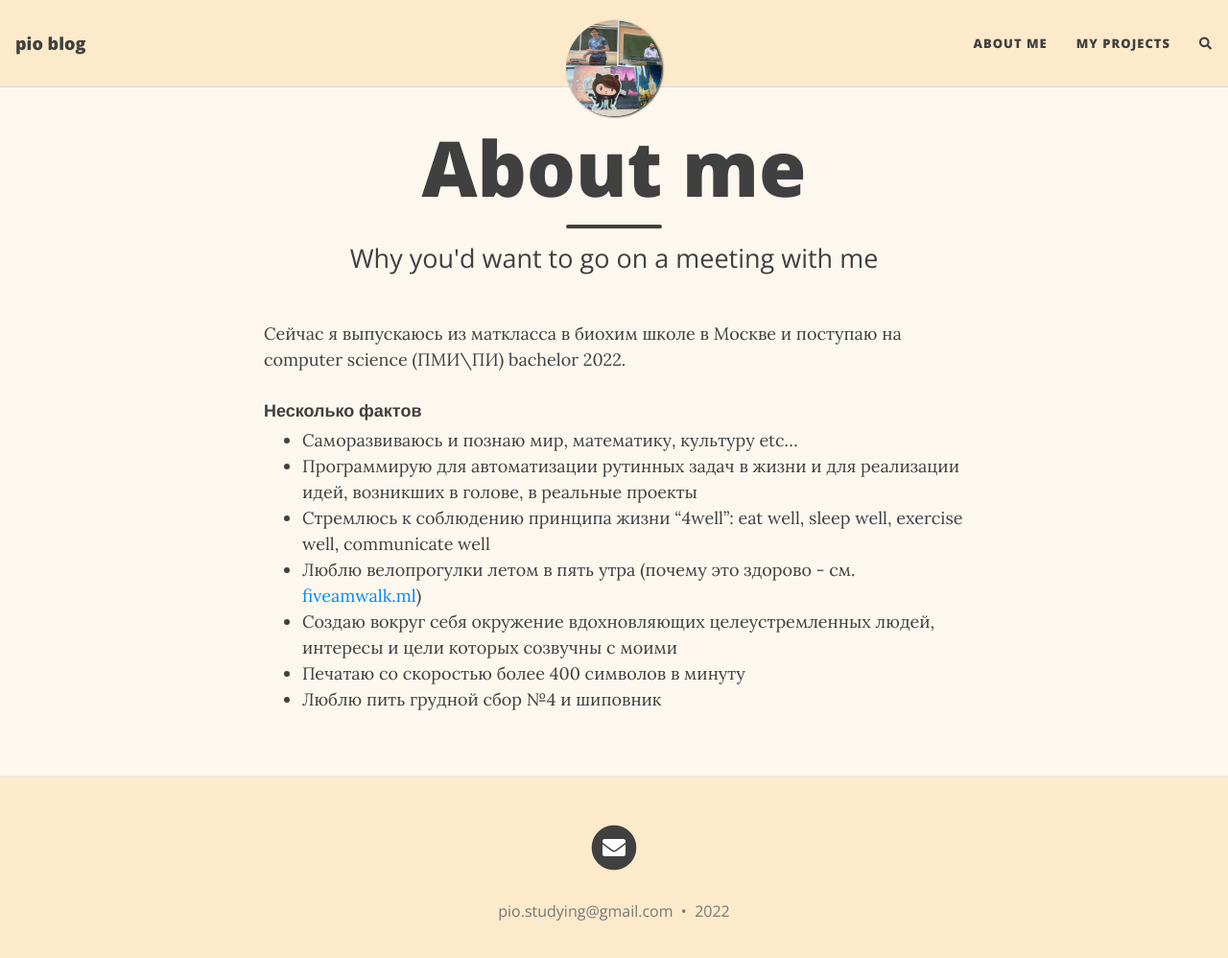
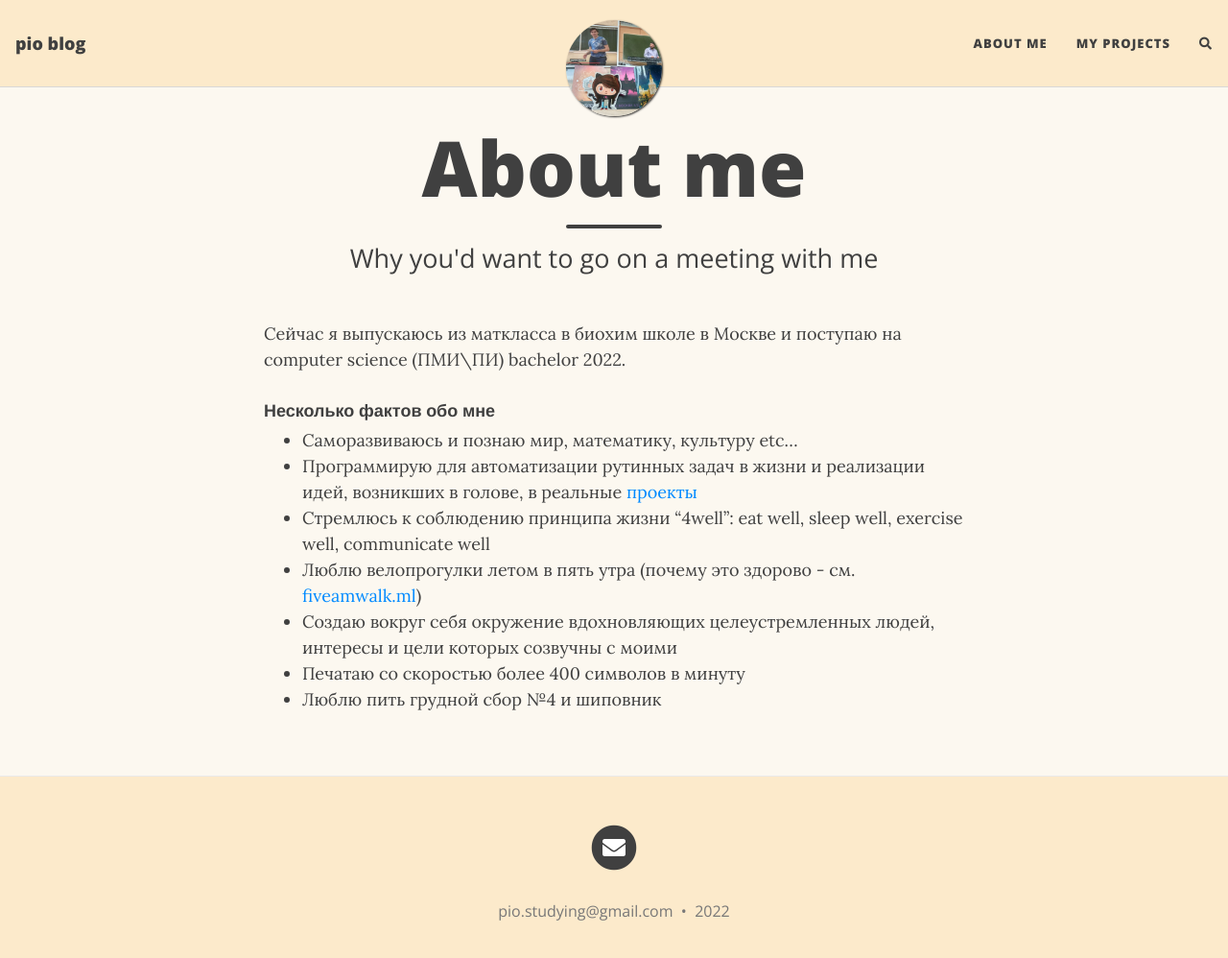
Before and after one commit to bubliki228/blog, a Jekyll site: the page built from whoami.md, in a window 1280 px wide and 1011 px high. Shown: the top 998 px of the window at 96% size. Built offline with Jekyll 4.4.1, drawn with Linux system fonts in a browser that asks for light colours; nearby versions of some CDN libraries; comment, search, counter and statistics services are not loaded.

Commit message:
add my projects

```diff
--- a/_config.yml
+++ b/_config.yml
@@ -14,7 +14,7 @@ author: pio.studying@gmail.com
 # --- List of links in the navigation bar --- #
 
 navbar-links:
-  About Me: "aboutme"
+  About Me: "whoami"
   My projects: "myprojects"
   #Resources:
   #  - Learn markdown: "https://www.markdowntutorial.com/"
--- a/aboutme.md
+++ b/whoami.md
@@ -6,9 +6,9 @@ subtitle: Why you'd want to go on a meeting with me
 
 Сейчас я выпускаюсь из маткласса в биохим школе в Москве и поступаю на computer science (ПМИ\ПИ) bachelor 2022.
 
-#### Несколько фактов
+#### Несколько фактов обо мне
 - Саморазвиваюсь и познаю мир, математику, культуру etc...
-- Программирую для автоматизации рутинных задач в жизни и для реализации идей, возникших в голове, в реальные проекты
+- Программирую для автоматизации рутинных задач в жизни и реализации идей, возникших в голове, в реальные [проекты](myprojects)
 - Стремлюсь к соблюдению принципа жизни "4well": eat well, sleep well, exercise well, communicate well
 - Люблю велопрогулки летом в пять утра (почему это здорово - см. [fiveamwalk.ml](http://fiveamwalk.ml))
 - Создаю вокруг себя окружение вдохновляющих целеустремленных людей, интересы и цели которых созвучны с моими
```
